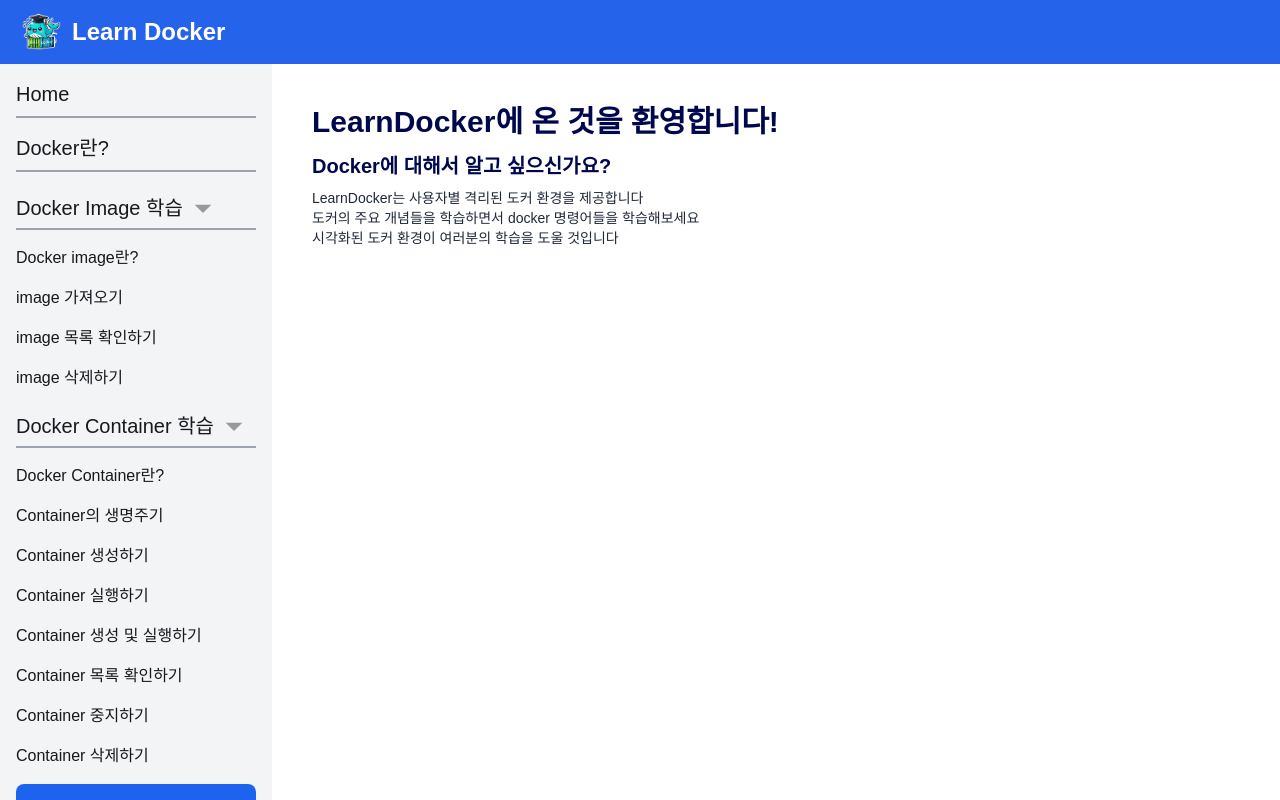
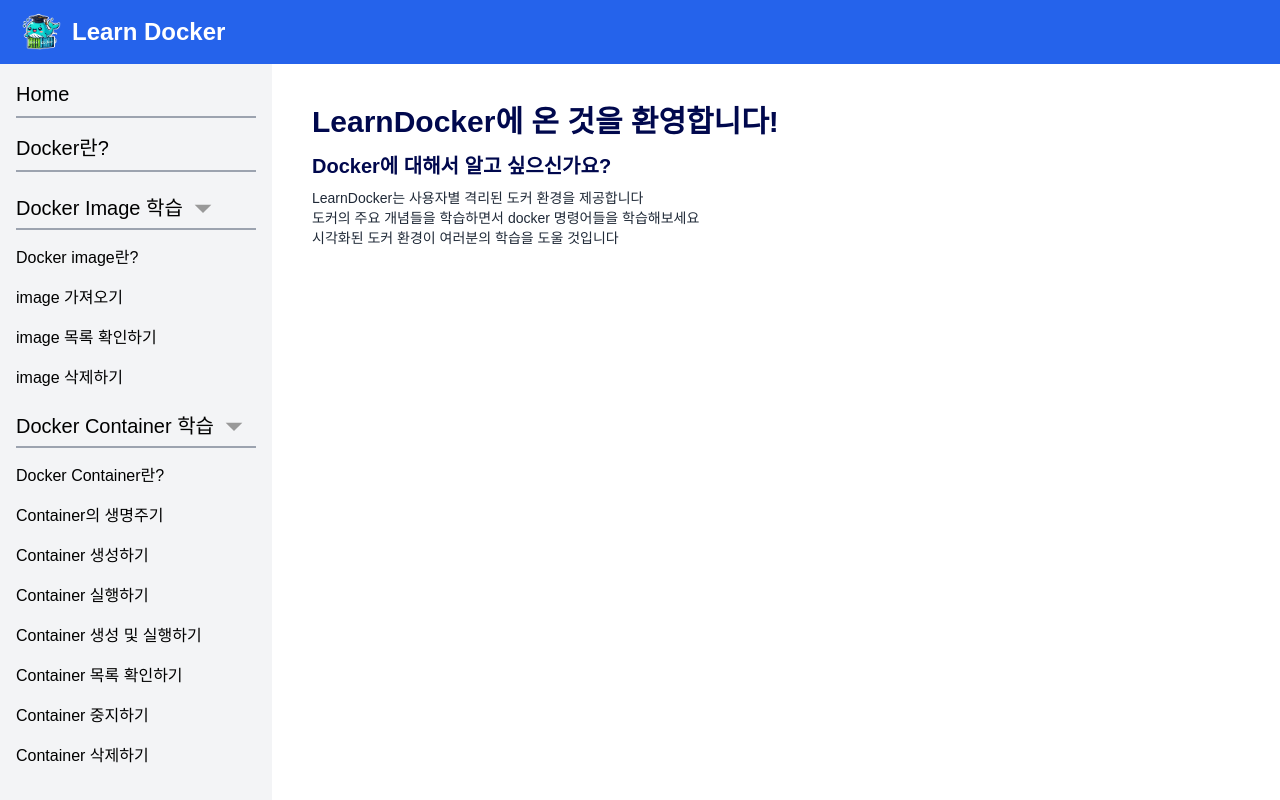
Before and after one commit to kimykstar/web34-LearnDocker, a React (Vite) app in the folder frontend/: page / in a window 1280 px wide. Built offline with nearby package versions, Linux system fonts and the light colour scheme; no server answers; a web font is replaced by a local one.

Commit message:
fix: 시작하기 버튼 위치 수정

```diff
--- a/frontend/src/components/Sidebar.tsx
+++ b/frontend/src/components/Sidebar.tsx
@@ -76,7 +76,7 @@
         fetchTime();
     }, []);
     return (
-        <nav className='fixed text-Off-Black h-[calc(100vh-4rem)] w-[17rem] bg-gray-100 top-16'>
+        <nav className='fixed h-[calc(100vh-4rem)] w-[17rem] bg-gray-100 mt-16 flex flex-col justify-between'>
             <div className='flex-grow'>
                 {links.map((link) => (
                     <p
```
